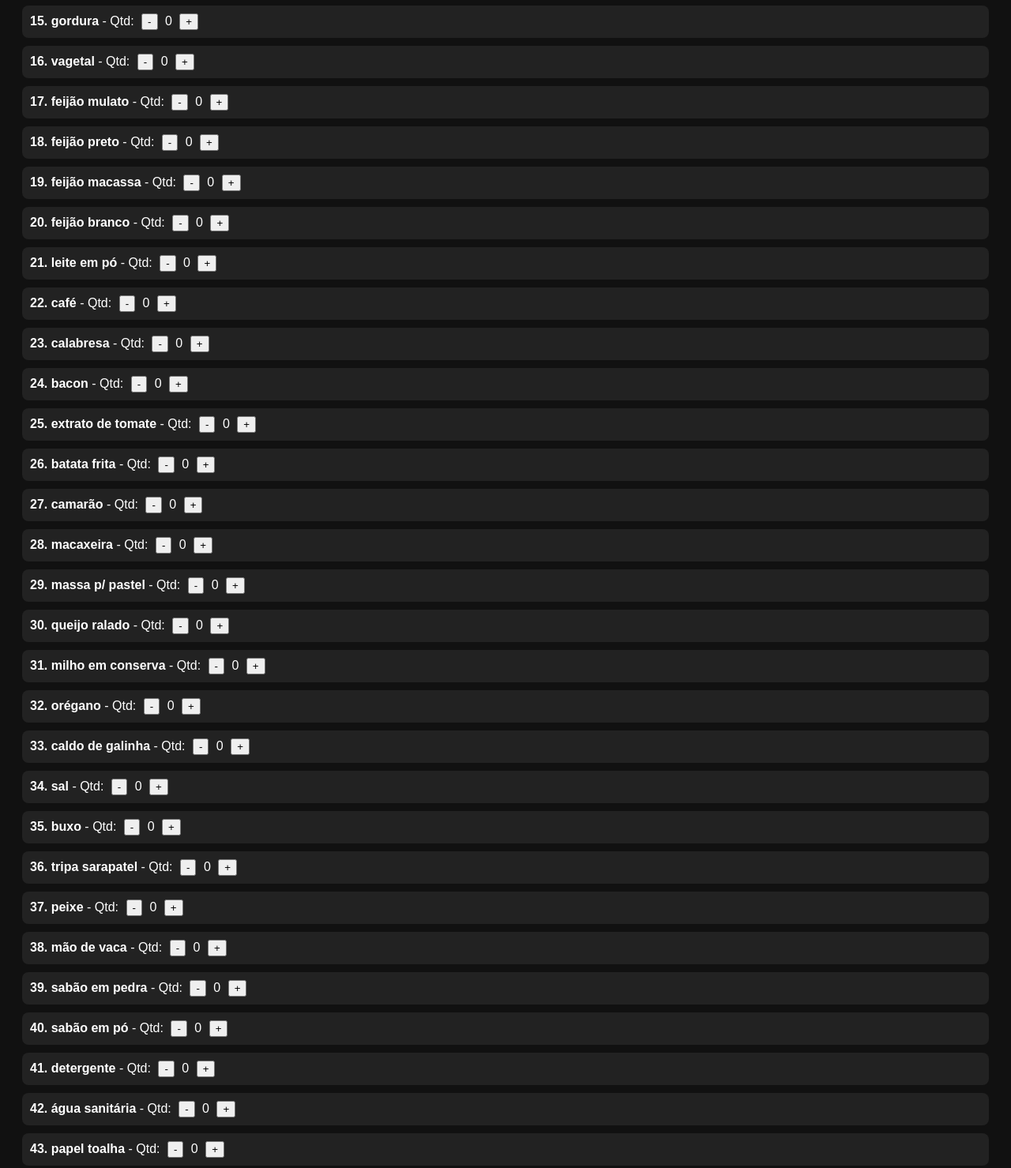
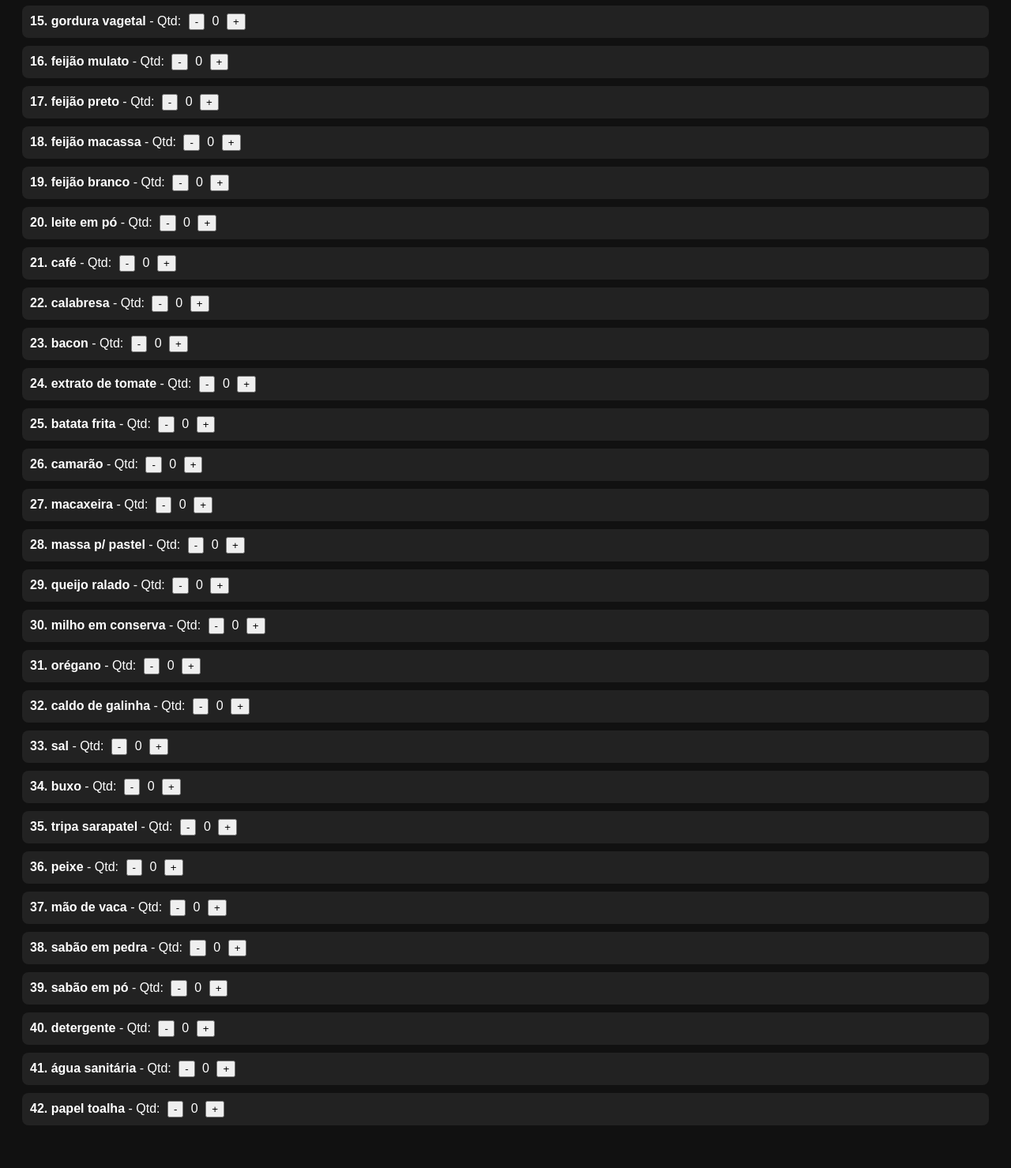
Before and after one commit to estoquista777/estoque, a plain HTML site: page index.html in a window 1280 px wide. Shown: the part 815-2294 px from the top of the page at 79% size. Drawn offline with Linux system fonts and the light colour scheme.

Commit message:
Update index.html

```diff
--- a/index.html
+++ b/index.html
@@ -17,13 +17,13 @@
     const itens = [
       "1. arroz", "2. macarrão espaguete", "3. macarrão pene", "4. trigo", "5. creme de leite",
       "6. leite condensado", "7. ovos", "8. molho shoyu", "9. ketchup", "10. mostarda",
-      "11. ervilha", "12. farinha", "13. Óleo", "14. margarina", "15. gordura",
-      "16. vagetal", "17. feijão mulato", "18. feijão preto", "19. feijão macassa", "20. feijão branco",
-      "21. leite em pó", "22. café", "23. calabresa", "24. bacon", "25. extrato de tomate",
-      "26. batata frita", "27. camarão", "28. macaxeira", "29. massa p/ pastel", "30. queijo ralado",
-      "31. milho em conserva", "32. orégano", "33. caldo de galinha", "34. sal", "35. buxo",
-      "36. tripa sarapatel", "37. peixe", "38. mão de vaca", "39. sabão em pedra",
-      "40. sabão em pó", "41. detergente", "42. água sanitária", "43. papel toalha"
+      "11. ervilha", "12. farinha", "13. Óleo", "14. margarina", "15. gordura vagetal",
+      "16. feijão mulato", "17. feijão preto", "18. feijão macassa", "19. feijão branco",
+      "20. leite em pó", "21. café", "22. calabresa", "23. bacon", "24. extrato de tomate",
+      "25. batata frita", "26. camarão", "27. macaxeira", "28. massa p/ pastel", "29. queijo ralado",
+      "30. milho em conserva", "31. orégano", "32. caldo de galinha", "33. sal", "34. buxo",
+      "35. tripa sarapatel", "36. peixe", "37. mão de vaca", "38. sabão em pedra",
+      "39. sabão em pó", "40. detergente", "41. água sanitária", "42. papel toalha"
     ];
 
     const listElement = document.getElementById('item-list');
```
